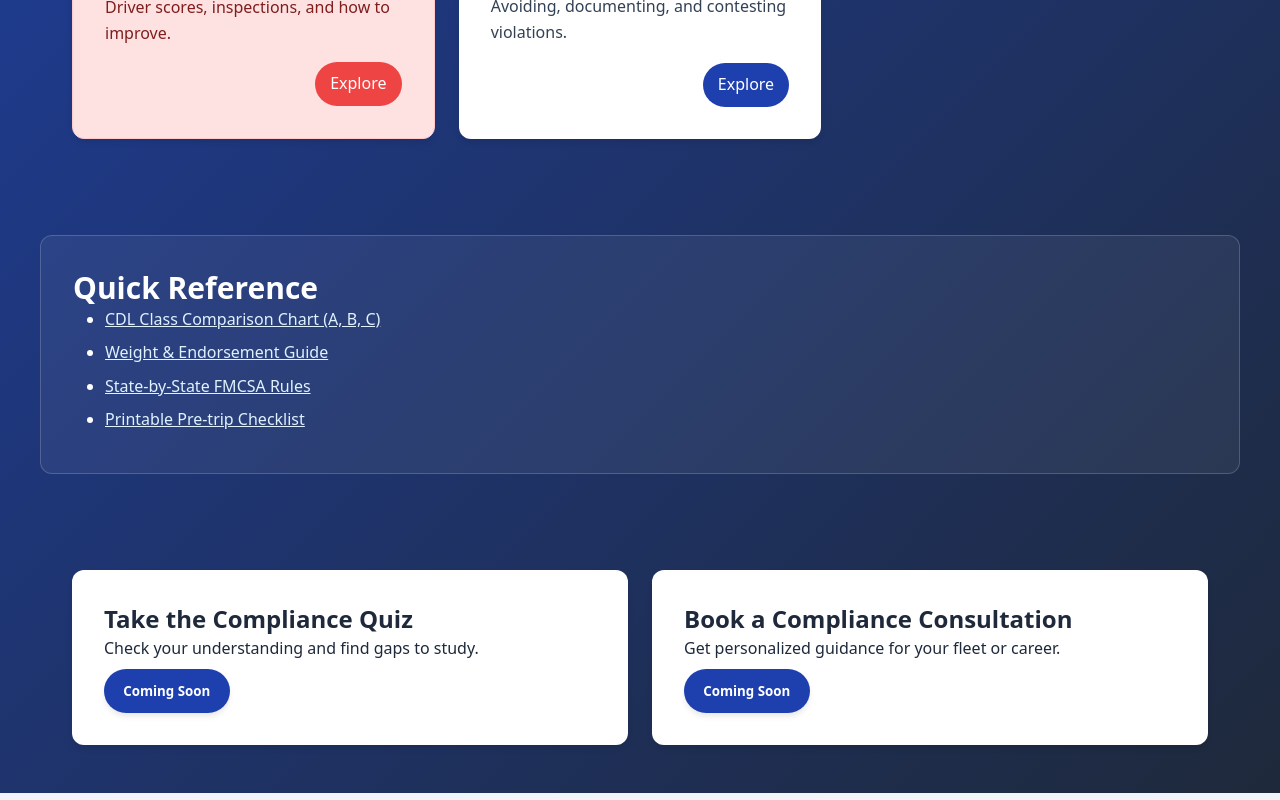
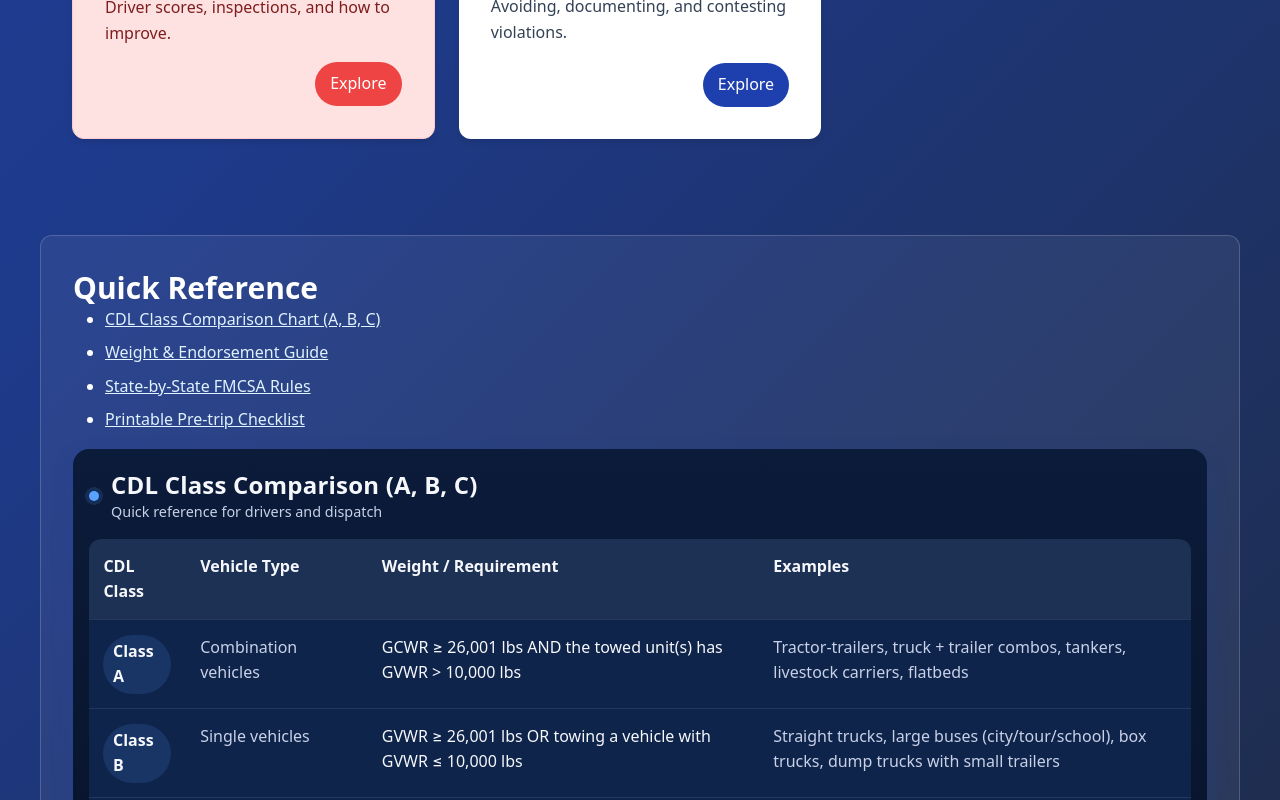
Before and after one commit to Cocodog2014/fixdq-Prod, a React (Vite) app: page /fmcsa-compliance in a window 1280 px wide. Shown: the part 2000-2800 px from the top of the page. Built offline with nearby package versions, Linux system fonts and the light colour scheme.

Commit message:
added a CDL Class Comparison

```diff
--- /dev/null
+++ b/src/pages/FMCSACompliance/CdlClassComparison.css
@@ -0,0 +1,33 @@
+/* CDL Comparison Styles - consistent with site theme */
+
+.cdl-wrap { --bg: #0b1b3a; --ink: #f5f7fb; --muted: #c8d1e8; --card: #0f244a; --line: #24385f; }
+.cdl-wrap { color: var(--ink); background: linear-gradient(180deg, var(--bg), #09152d 60%); border-radius: 1rem; padding: 1rem 1rem 2rem; box-shadow: var(--shadow-blue); overflow: hidden; }
+.cdl-header { display:flex; align-items:center; gap:.75rem; margin:.25rem 0 1rem; }
+.cdl-dot { width:10px; height:10px; border-radius:999px; background:#5aa2ff; box-shadow:0 0 0 4px rgba(90,162,255,.15); }
+.cdl-title { margin:0; font-size: clamp(1.125rem, 2.2vw, 1.5rem); font-weight:700; letter-spacing:.2px; }
+.cdl-sub { color: var(--muted); font-size:.9rem; }
+
+.cdl-table { width:100%; border-collapse: collapse; background: var(--card); border-radius: .75rem; overflow:hidden; }
+.cdl-table th, .cdl-table td { padding: .9rem .9rem; vertical-align: top; }
+.cdl-table thead th { text-align:left; background: rgba(255,255,255,.06); border-bottom: 1px solid var(--line); font-weight:700; }
+.cdl-table tbody tr { border-top: 1px solid var(--line); }
+.cdl-table tbody tr:first-child { border-top: none; }
+.cdl-chip { display:inline-block; font-weight:700; padding:.25rem .6rem; border-radius:999px; background:#183566; }
+.cdl-muted { color: var(--muted); }
+
+/* Hide mobile cards on desktop */
+.cdl-cards { display: none; }
+
+@media (max-width: 760px) {
+  .cdl-table { display:none; }
+  .cdl-cards { display:grid; grid-template-columns: 1fr; gap:.75rem; }
+  .cdl-card { background: var(--card); border:1px solid var(--line); border-radius:.75rem; padding:.9rem; }
+  .cdl-card h3 { margin:0 0 .35rem; font-size:1rem; }
+  .cdl-row { display:grid; grid-template-columns: 9ch 1fr; gap:.5rem; padding:.25rem 0; }
+  .cdl-row .key { color: var(--muted); }
+}
+
+.cdl-notes { margin: .9rem 0 0; border-top: 1px dashed var(--line); padding-top:.75rem; list-style: disc inside; padding-left:.5rem; }
+.cdl-notes li { color: var(--muted); margin:.25rem 0; }
+/* Ensure all bullets line up evenly */
+.cdl-notes li:last-child { padding-left: 0; }
--- /dev/null
+++ b/src/pages/FMCSACompliance/CdlClassComparison.jsx
@@ -0,0 +1,84 @@
+import React from 'react'
+import './CdlClassComparison.css'
+
+const ROWS = [
+  {
+    cls: 'Class A',
+    vehicle: 'Combination vehicles',
+    requirement: 'GCWR ≥ 26,001 lbs AND the towed unit(s) has GVWR > 10,000 lbs',
+    examples: 'Tractor‑trailers, truck + trailer combos, tankers, livestock carriers, flatbeds',
+  },
+  {
+    cls: 'Class B',
+    vehicle: 'Single vehicles',
+    requirement: 'GVWR ≥ 26,001 lbs OR towing a vehicle with GVWR ≤ 10,000 lbs',
+    examples: 'Straight trucks, large buses (city/tour/school), box trucks, dump trucks with small trailers',
+  },
+  {
+    cls: 'Class C',
+    vehicle: 'Specialized smaller vehicles',
+    requirement: 'GVWR < 26,001 lbs BUT carries 16+ passengers (incl. driver) OR placarded HazMat',
+    examples: 'Passenger vans/shuttles, small HazMat vehicles, airport shuttles',
+  },
+]
+
+const NOTES = [
+  'Endorsements may be required: Tanker (N), Doubles/Triples (T), Passenger (P), School Bus (S), HazMat (H/X).',
+  'Class A typically covers many Class B/C vehicles if you hold the right endorsements.',
+  'Class B does NOT authorize operation of large tractor‑trailers; some Class C (P/H) may be allowed.',
+  'State‑specific rules can vary; always verify with your DMV.',
+]
+
+export default function CdlClassComparison({ title = 'CDL Class Comparison (A, B, C)', showNotes = true }) {
+  return (
+    <section className="cdl-wrap" aria-label="CDL classes A, B, and C comparison">
+      <header className="cdl-header">
+        <span className="cdl-dot" aria-hidden></span>
+        <div>
+          <h2 className="cdl-title">{title}</h2>
+          <div className="cdl-sub">Quick reference for drivers and dispatch</div>
+        </div>
+      </header>
+
+      <table className="cdl-table" role="table">
+        <thead>
+          <tr>
+            <th scope="col">CDL Class</th>
+            <th scope="col">Vehicle Type</th>
+            <th scope="col">Weight / Requirement</th>
+            <th scope="col">Examples</th>
+          </tr>
+        </thead>
+        <tbody>
+          {ROWS.map((r) => (
+            <tr key={r.cls}>
+              <td><span className="cdl-chip" aria-label={`Class ${r.cls}`}>{r.cls}</span></td>
+              <td className="cdl-muted">{r.vehicle}</td>
+              <td>{r.requirement}</td>
+              <td className="cdl-muted">{r.examples}</td>
+            </tr>
+          ))}
+        </tbody>
+      </table>
+
+      <div className="cdl-cards" aria-hidden>
+        {ROWS.map((r) => (
+          <article className="cdl-card" key={r.cls}>
+            <h3><span className="cdl-chip">{r.cls}</span></h3>
+            <div className="cdl-row"><span className="key">Type</span><span>{r.vehicle}</span></div>
+            <div className="cdl-row"><span className="key">Requirement</span><span>{r.requirement}</span></div>
+            <div className="cdl-row"><span className="key">Examples</span><span>{r.examples}</span></div>
+          </article>
+        ))}
+      </div>
+
+      {showNotes && (
+        <ul className="cdl-notes">
+          {NOTES.map((n, i) => (
+            <li key={i}>{n}</li>
+          ))}
+        </ul>
+      )}
+    </section>
+  )
+}
--- a/src/pages/FMCSACompliance/FMCSACompliance.jsx
+++ b/src/pages/FMCSACompliance/FMCSACompliance.jsx
@@ -2,6 +2,7 @@ import { useMemo, useState } from 'react'
 import { useNavigate } from 'react-router-dom'
 import GlobalHeader from '../../components/GlobalHeader'
 import FMCSARegulations from './FMCSARegulations'
+import CdlClassComparison from './CdlClassComparison'
 
 function StepSelect({ label, options, value, onChange }) {
   return (
@@ -438,6 +439,9 @@ export default function FMCSACompliance() {
             <li><a href="#state-rules">State-by-State FMCSA Rules</a></li>
             <li><a href="#printable-checklist">Printable Pre-trip Checklist</a></li>
           </ul>
+          <div id="cdl-chart" style={{ marginTop: '1rem' }}>
+            <CdlClassComparison />
+          </div>
         </div>
       </section>
 
```
